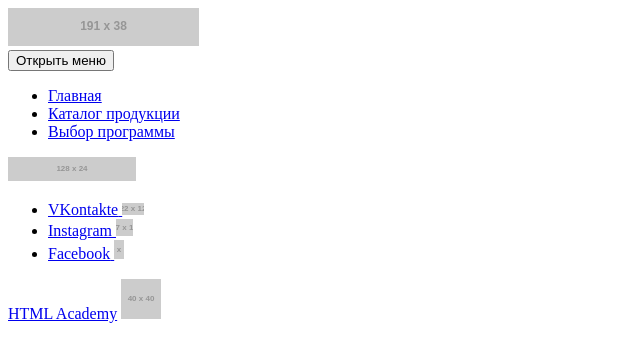
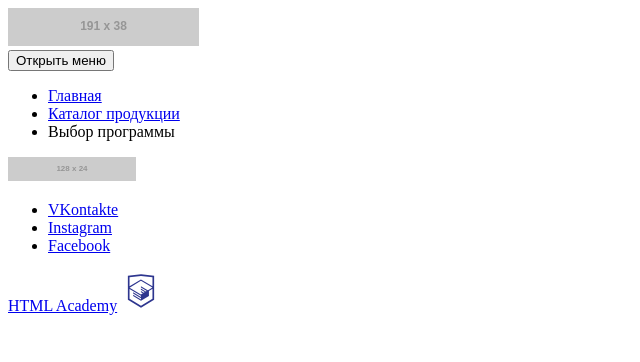
Before and after one commit to KseniaPuchkova/43002-cat-energy-17, a website: page source/form.html in a window 1280 px wide. Shown: the whole page, without its empty margins (0-640 px from the left). Drawn offline with Linux system fonts and the light colour scheme; placeholder pictures from the web are drawn by us.

Commit message:
Изменение футора

```diff
--- a/source/form.html
+++ b/source/form.html
@@ -22,7 +22,7 @@
             <a class="main-navigation__item-link" href="catalog.html">Каталог продукции</a>
           </li>
           <li class="main-navigation__item main-navigation__item--active">
-            <a class="main-navigation__item-link" href="#">Выбор программы</a>
+            <a class="main-navigation__item-link">Выбор программы</a>
           </li>
         </ul>
       </nav>
@@ -35,22 +35,19 @@
       </a>
       <div class="page-footer__social social">
         <ul class="social__list">
-          <li class="social__item social__item--vk">
-            <a class="social__link" href="#">
+          <li class="social__item">
+            <a class="social__link social__link--vkontakte" href="https://vk.com/htmlacademy">
               <span class="visually-hidden">VKontakte</span>
-              <img class="social__image" src="http://placehold.it/22x12" width="22" height="12">
+            </a>
+         </li>
+          <li class="social__item">
+            <a class="social__link social__link--instagram" href="https://www.instagram.com/htmlacademy">
+              <span class="visually-hidden">Instagram</span>
             </a>
           </li>
-          <li class="social__item social__item--inst">
-            <a class="social__link" href="#">
-              <span class="visually-hidden">Instagram</span>
-              <img class="social__image" src="http://placehold.it/17x17" width="17" height="17">
-            </a>
-          </li>
-          <li class="social__item social__item--fb">
-            <a class="social__link" href="#">
+          <li class="social__item">
+            <a class="social__link social__link--facebook" href="https://www.facebook.com/htmlacademy">
               <span class="visually-hidden">Facebook</span>
-              <img class="social__image" src="http://placehold.it/10x19" width="10" height="19">
             </a>
           </li>
         </ul>
@@ -58,7 +55,7 @@
       <div class="page-footer__copyright copyright">
         <a class="copyright__link" href="#">HTML Academy</a>
         <a class="copyright__logo">
-          <img class="copyright__logo-image" src="http://placehold.it/40x40" width="40" height="40">
+          <img class="copyright__logo-image" src="img/htmlacademy.svg" width="40" height="40">
         </a>
       </div>
     </div>
```
Also changed, not shown: source/catalog.html (+8 -13 lines), source/index.html (+8 -11 lines).
